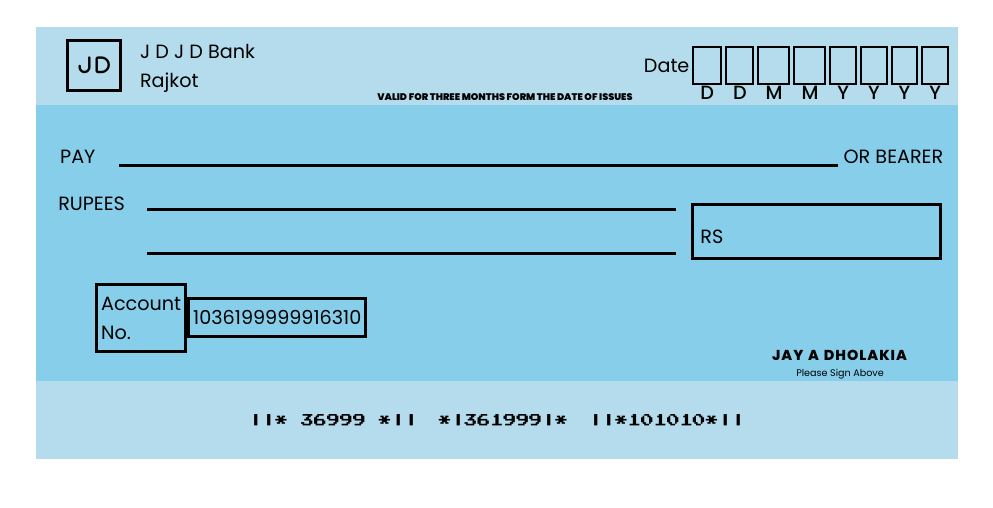
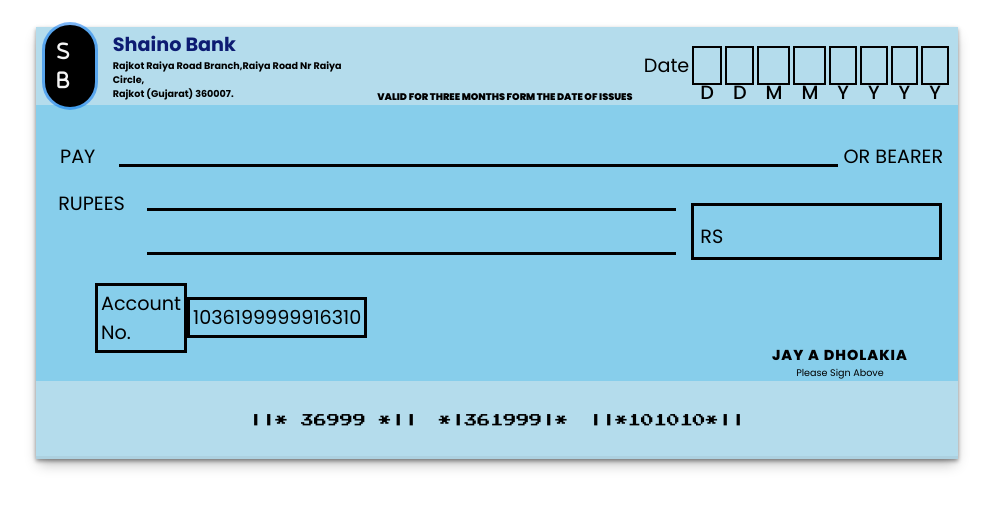
Before and after one commit to DholakiaJay/SCSS, a plain HTML site: page index.html in a window 1280 px wide. Shown: the whole page, without its empty margins (143-1136 px from the left). Drawn offline with Linux system fonts and the light colour scheme; a web font is replaced by a local one.

Commit message:
Scss Cheque

```diff
--- a/cheque.scss
+++ b/cheque.scss
@@ -20,12 +20,20 @@ body {
     color: black;
     text-transform: capitalize;
 }
+
 .cheque {
     height: 54vh;
     width: 72vw;
     background-color: $bgclr;
     padding: 0px 0px;
+    box-shadow: rgba(0, 0, 0, 0.4) 0px 2px 4px, rgba(0, 0, 0, 0.3) 0px 7px 13px -3px, rgba(0, 0, 0, 0.3) 0px -3px 0px inset;
+&:hover
+{
+    transition: all 2190ms;
 
+    transform: translateY(18px);
+    box-shadow: rgba(0, 0, 0, 0.2) 0px 60px 40px -7px;
+}
     .topbar {
         height: 18%;
         width: 100%;
@@ -36,10 +44,12 @@ body {
 
         .bankdetails {
             height: 12%;
-            width: 27%;
+            width: 36%;
             padding: 9px;
             @include basic();
             gap: 18px;
+
+
 
             .logo {
                 justify-content: flex-start;
@@ -47,13 +57,30 @@ body {
 
                 @include basic();
                 padding: 9px;
+                border-radius: 50px;
+                background-color:black;
+                color: whitesmoke;
+                font-weight: 900;
+
                 border: 3px solid black;
+                box-shadow: rgba(3, 113, 239, 0.512) 0px 0px 0px 3px;
             }
             .name {
                 @include basic();
                 justify-content: flex-start;
                 align-items: flex-start;
                 flex-direction: column;
+                font-weight: 630;
+
+                & span:nth-child(1)
+                {
+                    color: rgba(12, 26, 113, 0.995);
+
+                }
+                & span:nth-child(2)
+                {
+                    font-size: 0.6rem;
+                }
             }
         }
     }
@@ -196,4 +223,5 @@ body {
         font-size: 0.81rem;
         background-color: rgba(190, 224, 237, 0.825);
     }
+
 }
--- a/index.html
+++ b/index.html
@@ -38,10 +38,10 @@
         <div class="bankdetails">
           <div class="logo">
             <span
-              ><i class="fa-solid fa-j"></i> <i class="fa-solid fa-d"></i
-            ></span>
+              ><i class="fa-solid fa-s"></i> <i class="fa-solid fa-b"></i></span>
           </div>
-          <div class="name"><span>J D J D Bank</span> <span>Rajkot</span></div>
+          <div class="name"><span>Shaino Bank</span>
+          <span>Rajkot Raiya Road Branch,Raiya Road Nr Raiya Circle, <br> Rajkot (Gujarat) 360007.</span></div>
         </div>
         <div class="date">
           <span>Date</span>
```
Also changed, not shown: cheque.css, 1 other file.
